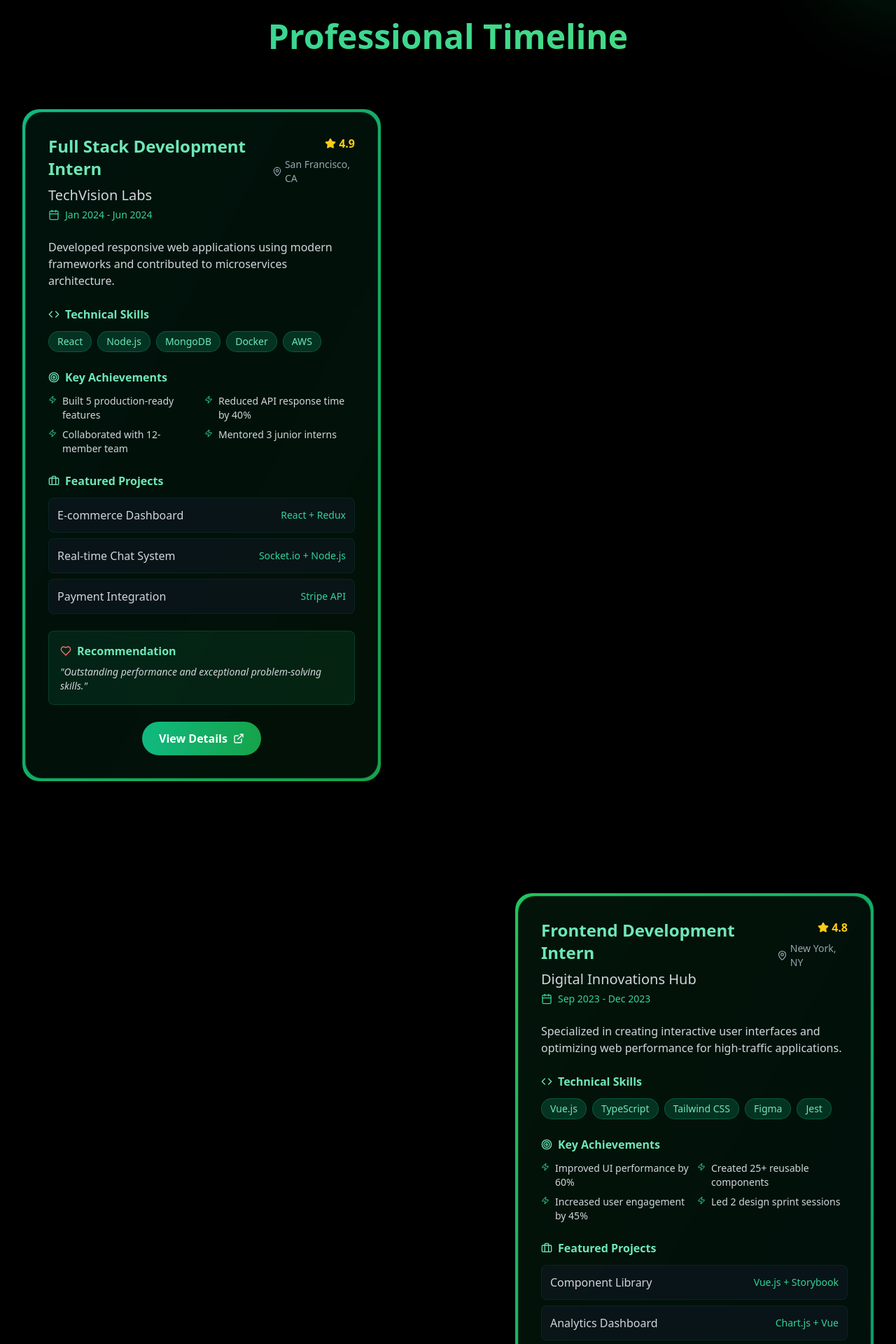
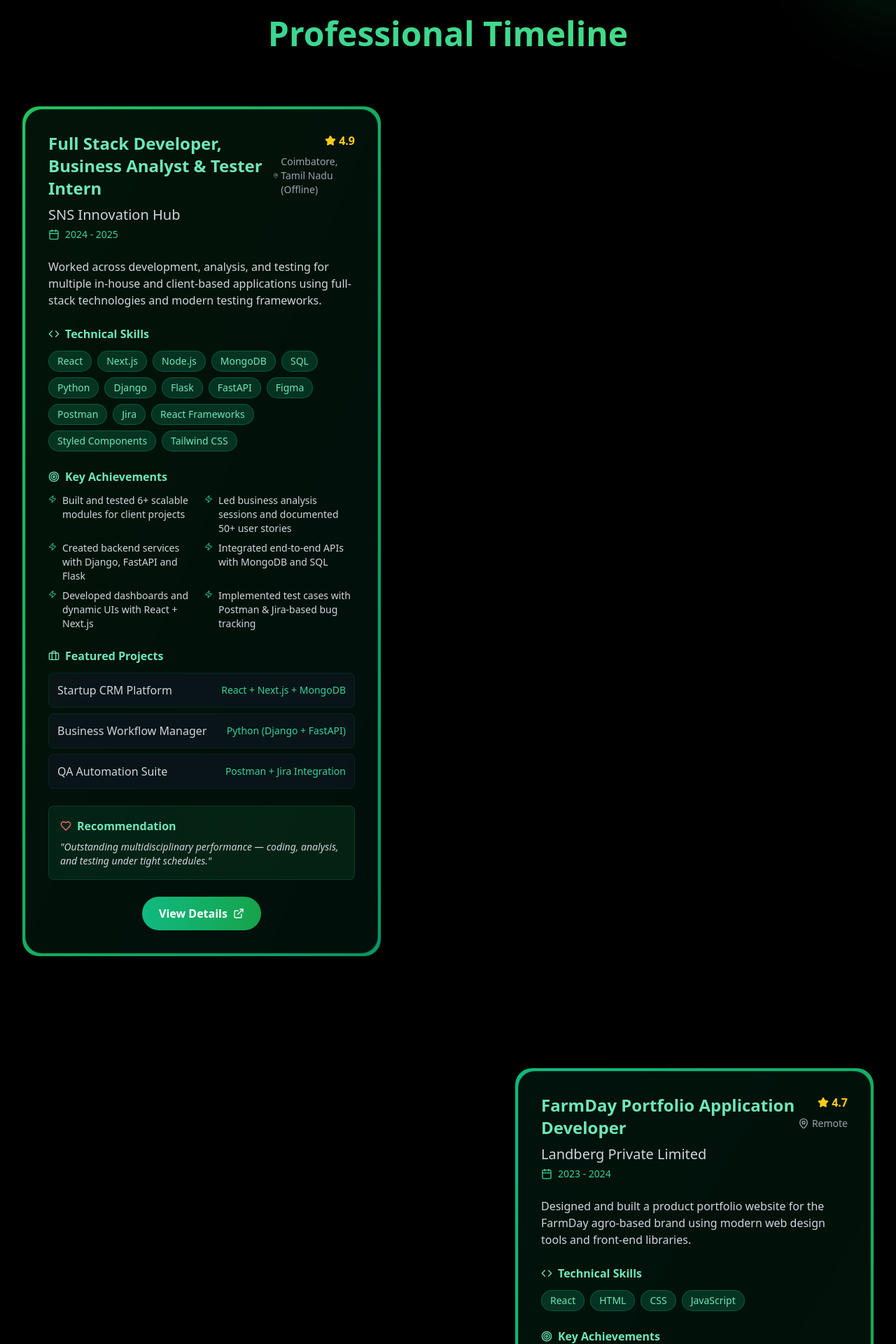
Before and after one commit to RNSsanjay/RNS_Impactfolio, a React (Create React App) app: page /experience in a window 1280 px wide. Shown: the part 880-2800 px from the top of the page at 70% size. Built offline with nearby package versions, Linux system fonts and the light colour scheme.

Commit message:
feat: Update InternshipExperience component with new internship details and enhanced UI interactions

```diff
--- a/src/components/Experience.tsx
+++ b/src/components/Experience.tsx
@@ -4,6 +4,7 @@
     TrendingUp, ChevronRight, ExternalLink, Briefcase,
     Trophy, Target, Zap, Coffee, Heart, Globe
 } from 'lucide-react';
+import { useHref } from 'react-router-dom';
 
 const InternshipExperience = () => {
     const [isMobile, setIsMobile] = useState(false);
@@ -54,109 +55,109 @@
     const internships = [
     {
         id: 1,
-            title: "Full Stack Development Intern",
-            company: "TechVision Labs",
-            duration: "6 months",
-            period: "Jan 2024 - Jun 2024",
-            location: "San Francisco, CA",
-            description: "Developed responsive web applications using modern frameworks and contributed to microservices architecture.",
-            skills: ["React", "Node.js", "MongoDB", "Docker", "AWS"],
+        title: "Full Stack Developer, Business Analyst & Tester Intern",
+        company: "SNS Innovation Hub",
+        duration: "10 months",
+        period: "2024 - 2025",
+        location: "Coimbatore, Tamil Nadu (Offline)",
+        description: "Worked across development, analysis, and testing for multiple in-house and client-based applications using full-stack technologies and modern testing frameworks.",
+        skills: [
+            "React", "Next.js", "Node.js", "MongoDB", "SQL",
+            "Python", "Django", "Flask", "FastAPI",
+            "Figma", "Postman", "Jira", "React Frameworks", "Styled Components", "Tailwind CSS"
+        ],
         achievements: [
-                "Built 5 production-ready features",
-                "Reduced API response time by 40%",
-                "Collaborated with 12-member team",
-                "Mentored 3 junior interns"
+            "Built and tested 6+ scalable modules for client projects",
+            "Led business analysis sessions and documented 50+ user stories",
+            "Created backend services with Django, FastAPI and Flask",
+            "Integrated end-to-end APIs with MongoDB and SQL",
+            "Developed dashboards and dynamic UIs with React + Next.js",
+            "Implemented test cases with Postman & Jira-based bug tracking"
         ],
         projects: [
-                { name: "E-commerce Dashboard", tech: "React + Redux" },
-                { name: "Real-time Chat System", tech: "Socket.io + Node.js" },
-                { name: "Payment Integration", tech: "Stripe API" }
+            { name: "Startup CRM Platform", tech: "React + Next.js + MongoDB" },
+            { name: "Business Workflow Manager", tech: "Python (Django + FastAPI)" },
+            { name: "QA Automation Suite", tech: "Postman + Jira Integration" }
         ],
         rating: 4.9,
-            recommendation: "Outstanding performance and exceptional problem-solving skills.",
+        recommendation: "Outstanding multidisciplinary performance — coding, analysis, and testing under tight schedules.",
+        color: "from-green-500 to-emerald-600"
+    },
+    {
+        id: 2,
+        title: "FarmDay Portfolio Application Developer",
+        company: "Landberg Private Limited",
+        duration: "1 month",
+        period: "2023 - 2024",
+        location: "Remote",
+        description: "Designed and built a product portfolio website for the FarmDay agro-based brand using modern web design tools and front-end libraries.",
+        skills: ["React", "HTML", "CSS", "JavaScript"],
+        achievements: [
+            "Completed branding website with 4 responsive sections",
+            "Delivered pixel-perfect UI from Figma to code",
+            "Used React hooks for interactivity and state control",
+            "Optimized performance and animations using React best practices"
+        ],
+        projects: [
+            { name: "FarmDay Portfolio Site", tech: "React + HTML + CSS + JS" }
+        ],
+        rating: 4.7,
+        recommendation: "Great visual design implementation and quick turnaround for production-ready delivery.",
         color: "from-emerald-500 to-green-600"
     },
     {
-            id: 2,
-            title: "Frontend Development Intern",
-            company: "Digital Innovations Hub",
-            duration: "4 months",
-            period: "Sep 2023 - Dec 2023",
-            location: "New York, NY",
-            description: "Specialized in creating interactive user interfaces and optimizing web performance for high-traffic applications.",
-            skills: ["Vue.js", "TypeScript", "Tailwind CSS", "Figma", "Jest"],
+        id: 3,
+        title: "Android App Developer Intern",
+        company: "Fusion Frames",
+        duration: "1 month",
+        period: "2023",
+        location: "Chennai, Tamil Nadu (Offline)",
+        description: "Worked on core Android modules using Java for client application; integrated real-time database and login system.",
+        skills: ["Java", "XML", "Android Studio", "Firebase", "SQLite"],
         achievements: [
-                "Improved UI performance by 60%",
-                "Created 25+ reusable components",
-                "Increased user engagement by 45%",
-                "Led 2 design sprint sessions"
+            "Developed dynamic screens with Firebase backend",
+            "Created smooth navigation and authentication",
+            "Worked on UI bug-fixing and form validations",
+            "Completed MVP flow with user data persistence"
         ],
         projects: [
-                { name: "Component Library", tech: "Vue.js + Storybook" },
-                { name: "Analytics Dashboard", tech: "Chart.js + Vue" },
-                { name: "Mobile App UI", tech: "React Native" }
+            { name: "Customer Service App", tech: "Android Studio (Java)" }
         ],
-            rating: 4.8,
-            recommendation: "Exceptional design sense and technical expertise.",
-            color: "from-green-500 to-emerald-600"
-        },
-        {
-            id: 3,
-            title: "Backend Development Intern",
-            company: "CloudScale Solutions",
-            duration: "5 months",
-            period: "Mar 2023 - Jul 2023",
-            location: "Austin, TX",
-            description: "Focused on server-side development, database optimization, and API design for scalable cloud applications.",
-            skills: ["Python", "Django", "PostgreSQL", "Redis", "Kubernetes"],
-            achievements: [
-                "Optimized database queries by 70%",
-                "Built 15+ REST APIs",
-                "Reduced server costs by 30%",
-                "Automated deployment pipeline"
-            ],
-            projects: [
-                { name: "Microservices Architecture", tech: "Python + Docker" },
-                { name: "Data Pipeline", tech: "Apache Kafka" },
-                { name: "API Gateway", tech: "Kong + Nginx" }
-            ],
-            rating: 4.7,
-            recommendation: "Strong technical foundation and innovative approach.",
+        rating: 4.6,
+        recommendation: "Strong understanding of mobile flow and data management within Android ecosystem.",
         color: "from-green-600 to-emerald-700"
     },
     {
         id: 4,
-            title: "DevOps Intern",
-            company: "InfraCloud Systems",
+        title: "Web Development Intern",
+        company: "Cognifyz Technology",
         duration: "3 months",
-            period: "Nov 2022 - Jan 2023",
-            location: "Seattle, WA",
-            description: "Worked on CI/CD pipelines, infrastructure automation, and cloud deployment strategies.",
-            skills: ["Docker", "Jenkins", "Terraform", "AWS", "Ansible"],
+        period: "2022 - 2023",
+        location: "Remote",
+        description: "Created responsive web interfaces using basic frontend tools. Focused on fixing bugs and supporting new landing page designs.",
+        skills: ["HTML", "CSS", "Bootstrap", "JavaScript", "Git"],
         achievements: [
-                "Automated 80% of deployment tasks",
-                "Reduced deployment time by 65%",
-                "Improved system reliability to 99.9%",
-                "Created monitoring dashboards"
+            "Fixed over 25+ UI issues with responsive design",
+            "Contributed to 3 web templates used in deployment",
+            "Coordinated using GitHub and followed agile tickets",
+            "Improved layout rendering in mobile and tablet viewports"
         ],
         projects: [
-                { name: "CI/CD Pipeline", tech: "Jenkins + Docker" },
-                { name: "Infrastructure as Code", tech: "Terraform + AWS" },
-                { name: "Monitoring System", tech: "Prometheus + Grafana" }
+            { name: "Landing Page UI", tech: "HTML + Bootstrap" },
+            { name: "Responsive Portfolio Template", tech: "HTML + CSS + JS" }
         ],
-            rating: 4.6,
-            recommendation: "Excellent understanding of DevOps practices.",
+        rating: 4.5,
+        recommendation: "Quick at learning and applying fundamentals with good UI sense.",
         color: "from-emerald-600 to-green-700"
     }
 ];
-
  const stats = [
-        { icon: <Briefcase className="w-6 h-6" />, value: "4", label: "Internships", color: "text-emerald-400" },
-        { icon: <Calendar className="w-6 h-6" />, value: "18", label: "Months", color: "text-green-400" },
-        { icon: <Code className="w-6 h-6" />, value: "25+", label: "Projects", color: "text-emerald-400" },
-        { icon: <Trophy className="w-6 h-6" />, value: "4.8", label: "Avg Rating", color: "text-green-400" },
-        { icon: <Users className="w-6 h-6" />, value: "50+", label: "Colleagues", color: "text-emerald-400" },
-        { icon: <Award className="w-6 h-6" />, value: "15+", label: "Skills", color: "text-green-400" }
+        { icon: <Briefcase className="w-6 h-6" />, value: "4+", label: "Internships", color: "text-emerald-400" },
+        { icon: <Calendar className="w-6 h-6" />, value: "18+", label: "Months Experience", color: "text-green-400" },
+        { icon: <Code className="w-6 h-6" />, value: "30+", label: "Projects Built", color: "text-emerald-400" },
+        { icon: <Trophy className="w-6 h-6" />, value: "4.8/5", label: "Performance Rating", color: "text-green-400" },
+        { icon: <Users className="w-6 h-6" />, value: "60+", label: "Team Members", color: "text-emerald-400" },
+        { icon: <Award className="w-6 h-6" />, value: "20+", label: "Technologies", color: "text-green-400" }
     ];
 
     const floatingElements = Array.from({ length: 20 }, (_, i) => ({
@@ -250,21 +251,20 @@
 
                     <p className="text-lg sm:text-xl lg:text-2xl text-gray-300 max-w-3xl mx-auto mb-6 sm:mb-8 animate-fade-in-up px-4">
                         A comprehensive roadmap of my professional growth through diverse internship experiences
-                    </p>
-
-                    <div className="flex flex-col sm:flex-row justify-center items-center space-y-4 sm:space-y-0 sm:space-x-6 animate-fade-in-up">
-                        <button className="group bg-gradient-to-r from-emerald-500 to-green-600 hover:from-emerald-600 hover:to-green-700 px-6 sm:px-8 py-3 sm:py-4 rounded-full font-semibold transition-all duration-300 transform hover:scale-105 hover:shadow-2xl hover:shadow-emerald-500/25 w-full sm:w-auto">
+                    </p>                    <div className="flex flex-col sm:flex-row justify-center items-center space-y-4 sm:space-y-0 sm:space-x-6 animate-fade-in-up">
+                        <button
+                            onClick={() => {
+                                const timelineSection = document.getElementById('timeline-section');
+                                timelineSection?.scrollIntoView({ behavior: 'smooth' });
+                            }}
+                            className="group bg-gradient-to-r from-emerald-500 to-green-600 hover:from-emerald-600 hover:to-green-700 px-6 sm:px-8 py-3 sm:py-4 rounded-full font-semibold transition-all duration-300 transform hover:scale-105 hover:shadow-2xl hover:shadow-emerald-500/25 w-full sm:w-auto"
+                        >
                             <span className="flex items-center justify-center">
                                 Explore Journey
                                 <ChevronRight className="w-5 h-5 ml-2 group-hover:translate-x-1 transition-transform" />
                             </span>
                         </button>
-                        <button className="group border-2 border-emerald-400 text-emerald-400 hover:bg-emerald-400 hover:text-black px-6 sm:px-8 py-3 sm:py-4 rounded-full font-semibold transition-all duration-300 transform hover:scale-105 hover:shadow-2xl hover:shadow-emerald-400/25 w-full sm:w-auto">
-                            <span className="flex items-center justify-center">
-                                <Globe className="w-5 h-5 mr-2 group-hover:rotate-12 transition-transform" />
-                                View Portfolio
-                            </span>
-                        </button>
+
                     </div>
                 </div>
             </div>
@@ -290,65 +290,12 @@
                         </div>
                     ))}
                 </div>
-            </div>
-
-            {/* Curved Road Timeline */}
-            <div className="relative z-10 container mx-auto px-4 sm:px-6 lg:px-8 py-12 sm:py-20">
+            </div>            {/* Curved Road Timeline */}
+            <div id="timeline-section" className="relative z-10 container mx-auto px-4 sm:px-6 lg:px-8 py-12 sm:py-20">
                 <h2 className="text-3xl sm:text-4xl lg:text-5xl font-bold text-center mb-12 sm:mb-20 bg-gradient-to-r from-emerald-400 to-green-400 bg-clip-text text-transparent px-4">
                     Professional Timeline
-                </h2>
+                </h2>                <div className="relative">
 
-                <div className="relative">
-                    {/* SVG Curved Path */}
-                    <svg
-                        className="absolute inset-0 w-full h-full pointer-events-none"
-                        style={{ height: `${internships.length * (isMobile ? 300 : isTablet ? 220 : 250) + 100}px` }}
-                    >
-                        <defs>
-                            <linearGradient id="pathGradient" x1="0%" y1="0%" x2="100%" y2="100%">
-                                <stop offset="0%" stopColor="#10b981" stopOpacity="0.8" />
-                                <stop offset="50%" stopColor="#059669" stopOpacity="0.6" />
-                                <stop offset="100%" stopColor="#047857" stopOpacity="0.4" />
-                            </linearGradient>
-                            <filter id="glow">
-                                <feGaussianBlur stdDeviation="3" result="coloredBlur" />
-                                <feMerge>
-                                    <feMergeNode in="coloredBlur" />
-                                    <feMergeNode in="SourceGraphic" />
-                                </feMerge>
-                            </filter>
-                        </defs>
-
-                        {internships.map((_, index) => (
-                            <g key={index}>
-                                <path
-                                    d={renderCurvedPath(index, internships.length, isMobile)}
-                                    stroke="url(#pathGradient)"
-                                    strokeWidth={isMobile ? "2" : "3"}
-                                    fill="none"
-                                    filter="url(#glow)"
-                                    className="animate-draw-path"
-                                    style={{ animationDelay: `${index * 0.5}s` }}
-                                />
-
-                                {/* Animated Dots */}
-                                <circle
-                                    cx={isMobile ? 50 : (index % 2 === 0 ? 75 : 25)}
-                                    cy={20 + (index * (isMobile ? 300 : isTablet ? 220 : 250)) + (isMobile ? 200 : 180)}
-                                    r={isMobile ? "6" : "8"}
-                                    fill="#10b981"
-                                    className="animate-pulse"
-                                >
-                                    <animate
-                                        attributeName="r"
-                                        values={isMobile ? "6;10;6" : "8;12;8"}
-                                        dur="2s"
-                                        repeatCount="indefinite"
-                                    />
-                                </circle>
-                            </g>
-                        ))}
-                    </svg>
 
                     {/* Internship Cards */}
                     <div className={`relative ${isMobile ? 'space-y-20' : 'space-y-32 sm:space-y-40'}`}>
@@ -496,18 +443,13 @@
                     </div>
 
                     <div className="flex justify-center space-x-6">
-                        <button className="group bg-gradient-to-r from-emerald-500 to-green-600 hover:from-emerald-600 hover:to-green-700 px-8 py-4 rounded-full font-semibold transition-all duration-300 transform hover:scale-105 hover:shadow-2xl hover:shadow-emerald-500/25">
-                            <span className="flex items-center">
-                                <TrendingUp className="w-5 h-5 mr-2 group-hover:rotate-12 transition-transform" />
-                                Get In Touch
-                            </span>
-                        </button>
-                        <button className="group border-2 border-emerald-400 text-emerald-400 hover:bg-emerald-400 hover:text-black px-8 py-4 rounded-full font-semibold transition-all duration-300 transform hover:scale-105 hover:shadow-2xl hover:shadow-emerald-400/25">
+
+                        <a href='/contact'><button className="group border-2 border-emerald-400 text-emerald-400 hover:bg-emerald-400 hover:text-black px-8 py-4 rounded-full font-semibold transition-all duration-300 transform hover:scale-105 hover:shadow-2xl hover:shadow-emerald-400/25">
                             <span className="flex items-center">
                                 <Award className="w-5 h-5 mr-2 group-hover:bounce transition-transform" />
-                                Download CV
+                               Contact Me
                             </span>
-                        </button>
+                        </button></a>
                     </div>        </div>
             </footer>      {/* Custom Styles */}
             <style>{`
```
Lines whose indentation alone changed are shown as unchanged.
